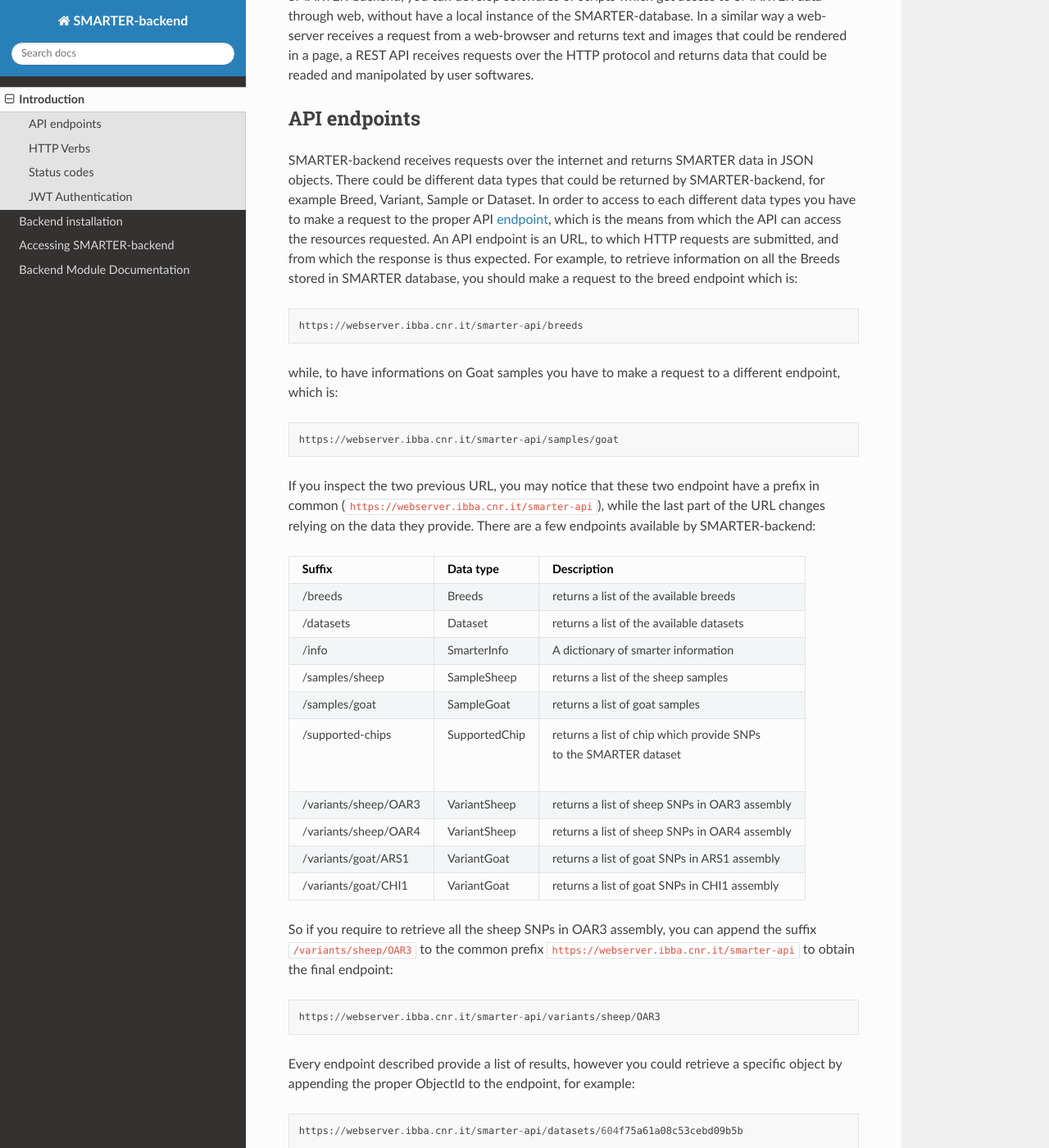
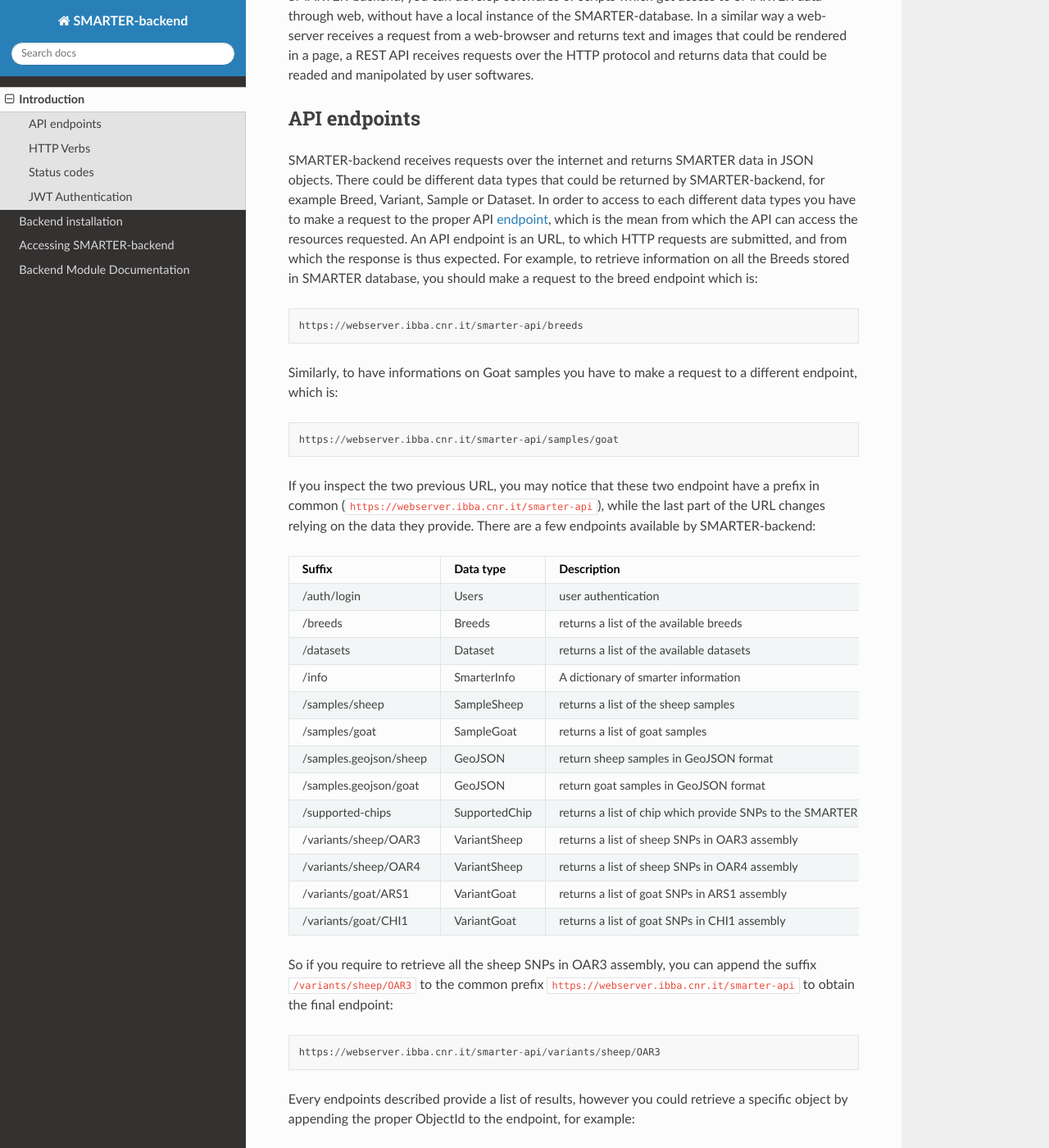
Before and after one commit to cnr-ibba/SMARTER-backend, a Sphinx documentation site: the page built from flask-data/smarter/docs/source/introduction.rst, in a window 1280 px wide and 1400 px high, scrolled down 224 px. Shown: the whole window at 82% size. Built offline with Sphinx 7.4.7 and the Read the Docs theme 2.0.0, drawn with Linux system fonts in a browser that asks for light colours; some of the changed text lies outside the part shown.

Commit message:
:memo: update docs

```diff
--- a/flask-data/smarter/docs/source/accessing/r.rst
+++ b/flask-data/smarter/docs/source/accessing/r.rst
@@ -207,8 +207,9 @@ example, you could retrieve all the *genotypes* datasets using the ``type`` para
    genotypes_datasets <- get_smarter_datasets(token, query = list(type="genotypes"))
 
 Since query accepts ``list``, you can specify the same parameter multiple times
-(if the endpoints supports this type of query). For example, if you need only the
-*foreground genotypes*, you can select dataset like this:
+(if the endpoints supports this type of query, see `api docs <https://webserver.ibba.cnr.it/smarter-api/docs/>`_
+to get more information). For example, if you need only the *foreground genotypes*,
+you can select dataset like this:
 
 .. code-block:: r
 
--- a/flask-data/smarter/docs/source/introduction.rst
+++ b/flask-data/smarter/docs/source/introduction.rst
@@ -21,7 +21,7 @@ SMARTER-backend receives requests over the internet and returns SMARTER data in
 JSON objects. There could be different data types that could be returned by
 SMARTER-backend, for example Breed, Variant, Sample or Dataset. In order to access
 to each different data types you have to make a request to the proper API
-`endpoint <https://en.wikipedia.org/wiki/Web_API#Endpoints>`_, which is the means
+`endpoint <https://en.wikipedia.org/wiki/Web_API#Endpoints>`_, which is the mean
 from which the API can access the resources requested. An API endpoint is an URL,
 to which HTTP requests are submitted, and from which the response is thus expected.
 For example, to retrieve information on all the Breeds stored in SMARTER database,
@@ -29,7 +29,7 @@ you should make a request to the breed endpoint which is::
 
    https://webserver.ibba.cnr.it/smarter-api/breeds
 
-while, to have informations on Goat samples you have to make a request to a different
+Similarly, to have informations on Goat samples you have to make a request to a different
 endpoint, which is::
 
    https://webserver.ibba.cnr.it/smarter-api/samples/goat
@@ -39,30 +39,36 @@ a prefix in common (``https://webserver.ibba.cnr.it/smarter-api``), while the la
 part of the URL changes relying on the data they provide. There are a few endpoints
 available by SMARTER-backend:
 
-+------------------------+----------------+-----------------------------------------------+
-| Suffix                 | Data type      | Description                                   |
-+========================+================+===============================================+
-| /breeds                | Breeds         | returns a list of the available breeds        |
-+------------------------+----------------+-----------------------------------------------+
-| /datasets              | Dataset        | returns a list of the available datasets      |
-+------------------------+----------------+-----------------------------------------------+
-| /info                  | SmarterInfo    | A dictionary of smarter information           |
-+------------------------+----------------+-----------------------------------------------+
-| /samples/sheep         | SampleSheep    | returns a list of the sheep samples           |
-+------------------------+----------------+-----------------------------------------------+
-| /samples/goat          | SampleGoat     | returns a list of goat samples                |
-+------------------------+----------------+-----------------------------------------------+
-|| /supported-chips      || SupportedChip || returns a list of chip which provide SNPs    |
-||                       ||               || to the SMARTER dataset                       |
-+------------------------+----------------+-----------------------------------------------+
-| /variants/sheep/OAR3   | VariantSheep   | returns a list of sheep SNPs in OAR3 assembly |
-+------------------------+----------------+-----------------------------------------------+
-| /variants/sheep/OAR4   | VariantSheep   | returns a list of sheep SNPs in OAR4 assembly |
-+------------------------+----------------+-----------------------------------------------+
-| /variants/goat/ARS1    | VariantGoat    | returns a list of goat SNPs in ARS1 assembly  |
-+------------------------+----------------+-----------------------------------------------+
-| /variants/goat/CHI1    | VariantGoat    | returns a list of goat SNPs in CHI1 assembly  |
-+------------------------+----------------+-----------------------------------------------+
++------------------------+---------------+-----------------------------------------------+
+| Suffix                 | Data type     | Description                                   |
++========================+===============+===============================================+
+| /auth/login            | Users         | user authentication                           |
++------------------------+---------------+-----------------------------------------------+
+| /breeds                | Breeds        | returns a list of the available breeds        |
++------------------------+---------------+-----------------------------------------------+
+| /datasets              | Dataset       | returns a list of the available datasets      |
++------------------------+---------------+-----------------------------------------------+
+| /info                  | SmarterInfo   | A dictionary of smarter information           |
++------------------------+---------------+-----------------------------------------------+
+| /samples/sheep         | SampleSheep   | returns a list of the sheep samples           |
++------------------------+---------------+-----------------------------------------------+
+| /samples/goat          | SampleGoat    | returns a list of goat samples                |
++------------------------+---------------+-----------------------------------------------+
+| /samples.geojson/sheep | GeoJSON       | return sheep samples in GeoJSON format        |
++------------------------+---------------+-----------------------------------------------+
+| /samples.geojson/goat  | GeoJSON       | return goat samples in GeoJSON format         |
++------------------------+---------------+-----------------------------------------------+
+| /supported-chips       | SupportedChip | returns a list of chip which provide SNPs     |
+|                        |               | to the SMARTER dataset                        |
++------------------------+---------------+-----------------------------------------------+
+| /variants/sheep/OAR3   | VariantSheep  | returns a list of sheep SNPs in OAR3 assembly |
++------------------------+---------------+-----------------------------------------------+
+| /variants/sheep/OAR4   | VariantSheep  | returns a list of sheep SNPs in OAR4 assembly |
++------------------------+---------------+-----------------------------------------------+
+| /variants/goat/ARS1    | VariantGoat   | returns a list of goat SNPs in ARS1 assembly  |
++------------------------+---------------+-----------------------------------------------+
+| /variants/goat/CHI1    | VariantGoat   | returns a list of goat SNPs in CHI1 assembly  |
++------------------------+---------------+-----------------------------------------------+
 
 So if you require to retrieve all the sheep SNPs in OAR3 assembly,
 you can append the suffix ``/variants/sheep/OAR3``
@@ -71,7 +77,7 @@ final endpoint::
 
    https://webserver.ibba.cnr.it/smarter-api/variants/sheep/OAR3
 
-Every endpoint described provide a list of results, however you could retrieve a
+Every endpoints described provide a list of results, however you could retrieve a
 specific object by appending the proper ObjectId to the endpoint, for example::
 
    https://webserver.ibba.cnr.it/smarter-api/datasets/604f75a61a08c53cebd09b5b
@@ -94,18 +100,18 @@ An endpoint can act differently relying on the
 making a request. For SMARTER-backend, only two HTTP Verbs (or methods) are currently
 supported, ``GET`` and ``POST``:
 
-+-----------+--------+------------------------------------+
-| Http Verb | CRUD   |                                    |
-+===========+========+====================================+
-| GET       | Read   | Retrieve a list or a single object |
-+-----------+--------+------------------------------------+
-| POST      | Create | Create a new auth token            |
-+-----------+--------+------------------------------------+
++-----------+--------+----------------------------------------------------+
+| Http Verb | CRUD   |                                                    |
++===========+========+====================================================+
+| GET       | Read   | Retrieve a list of objects or a single object      |
++-----------+--------+----------------------------------------------------+
+| POST      | Create | Create a new auth token / add a payload to a query |
++-----------+--------+----------------------------------------------------+
 
-More precisely, SMARTER data through the SMARTER-backend are read-only and only
-``GET`` method are allowed in order to retrieve any type of SMARTER
-data object from the API. ``POST`` method are required only during the authentication
-step, in order to generate a JWT token required to access to the SMARTER information
+More precisely, SMARTER data through the SMARTER-backend are read-only and
+``GET`` and ``POST`` method are allowed in order to retrieve any type of SMARTER
+data object from the API. ``POST`` method are required during the authentication
+step, and to submit a complex queries by providing a payload to certain endpoints.
 
 Status codes
 ------------
```
Also changed, not shown: HISTORY.md (+6 -1 lines), flask-data/smarter/docs/source/accessing.rst (+4 -8 lines).
